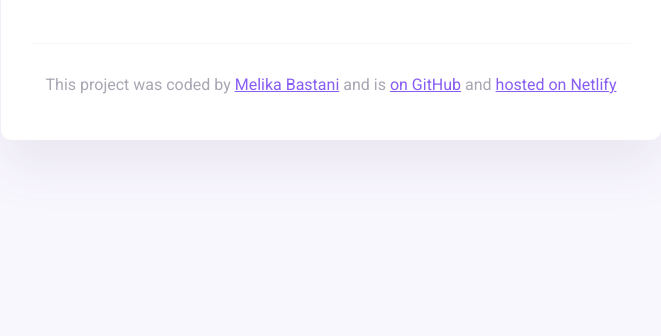
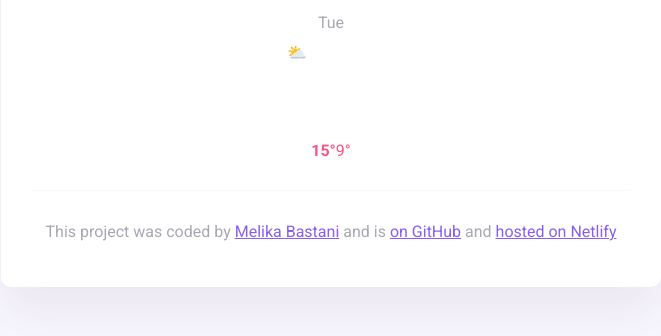
Before and after one commit to Melhyun/Weather-app-first, a plain HTML site: page index.html in a window 1280 px wide. Shown: the part 320-656 px from the top of the page, without its empty margins (309-970 px from the left). Drawn offline with nearby package versions, Linux system fonts and the light colour scheme.

Commit message:
started building the forcast
(still needs work)(html & css)

```diff
--- a/index.html
+++ b/index.html
@@ -47,6 +47,14 @@
             ><span class="current-temperature-unit">°C</span>
           </div>
         </div>
+        <div class="forcast">
+          <div class="forcast-day">Tue</div>
+          <dive class="forcast-emoji">⛅</dive>
+          <div class="forcast-temps">
+            <strong> 15° </strong>
+            <div class="forcast-min">9°</div>
+          </div>
+        </div>
       </main>
       <footer>
         <p>
--- a/style.css
+++ b/style.css
@@ -98,3 +98,34 @@ footer {
 
   color: rgba(39, 33, 66, 0.4);
 }
+
+.forcast-day {
+  text-align: center;
+  color: rgba(39, 33, 66, 0.4);
+  font-size: 16px;
+  line-height: 20px;
+  margin-bottom: 10px;
+}
+
+.forcast-emoji {
+  width: 88px;
+  height: 88px;
+  display: block;
+  margin: 0 auto;
+}
+
+.forcast-temps {
+  text-align: center;
+  color: #f65282;
+  margin-top: 10px;
+  display: flex;
+  justify-content: center;
+}
+
+.forcast-temp {
+  text-align: center;
+  color: #f65282;
+  margin-top: 10px;
+  display: flex;
+  justify-content: center;
+}
```
